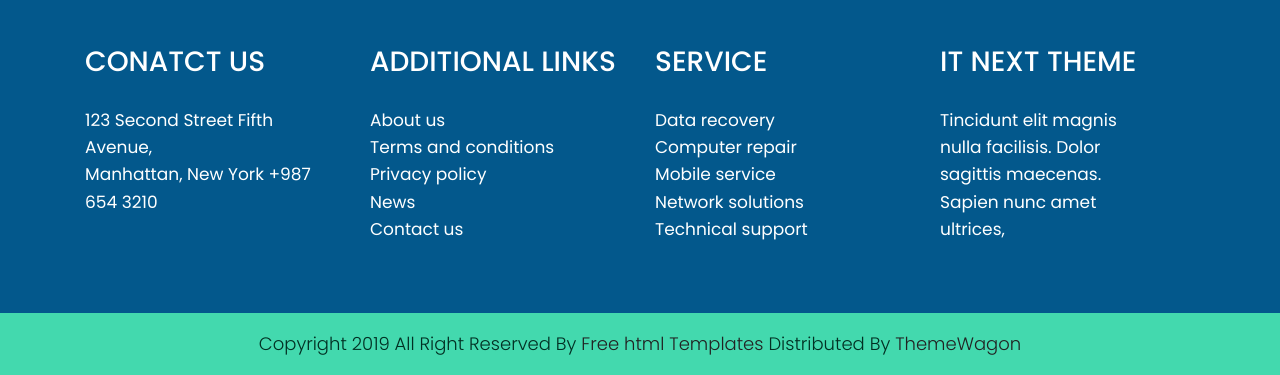
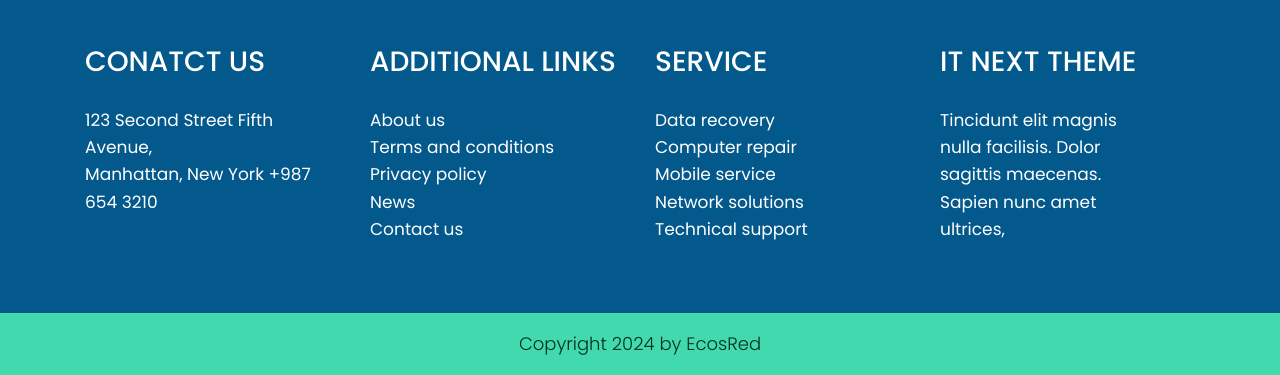
Before and after one commit to bryanxavierinucach/eps-supplier, a plain HTML site: page contact.html in a window 1280 px wide. Shown: the part 958-1333 px from the top of the page. Drawn offline with nearby package versions, Linux system fonts and the light colour scheme.

Commit message:
copiright

```diff
--- a/contact.html
+++ b/contact.html
@@ -165,8 +165,7 @@
             </div>
          </div>
          <div class="copyright">
-            <p>Copyright 2019 All Right Reserved By <a href="https://html.design/">Free html Templates</a> Distributed
-               By <a href="https://themewagon.com">ThemeWagon </a></p>
+            <p>Copyright 2024 by EcosRed</p>
          </div>
 
       </div>
```
Also changed, not shown: about.html (+1 -1 lines), blog.html (+1 -1 lines), index.html (+1 -2 lines), product.html (+1 -1 lines).
